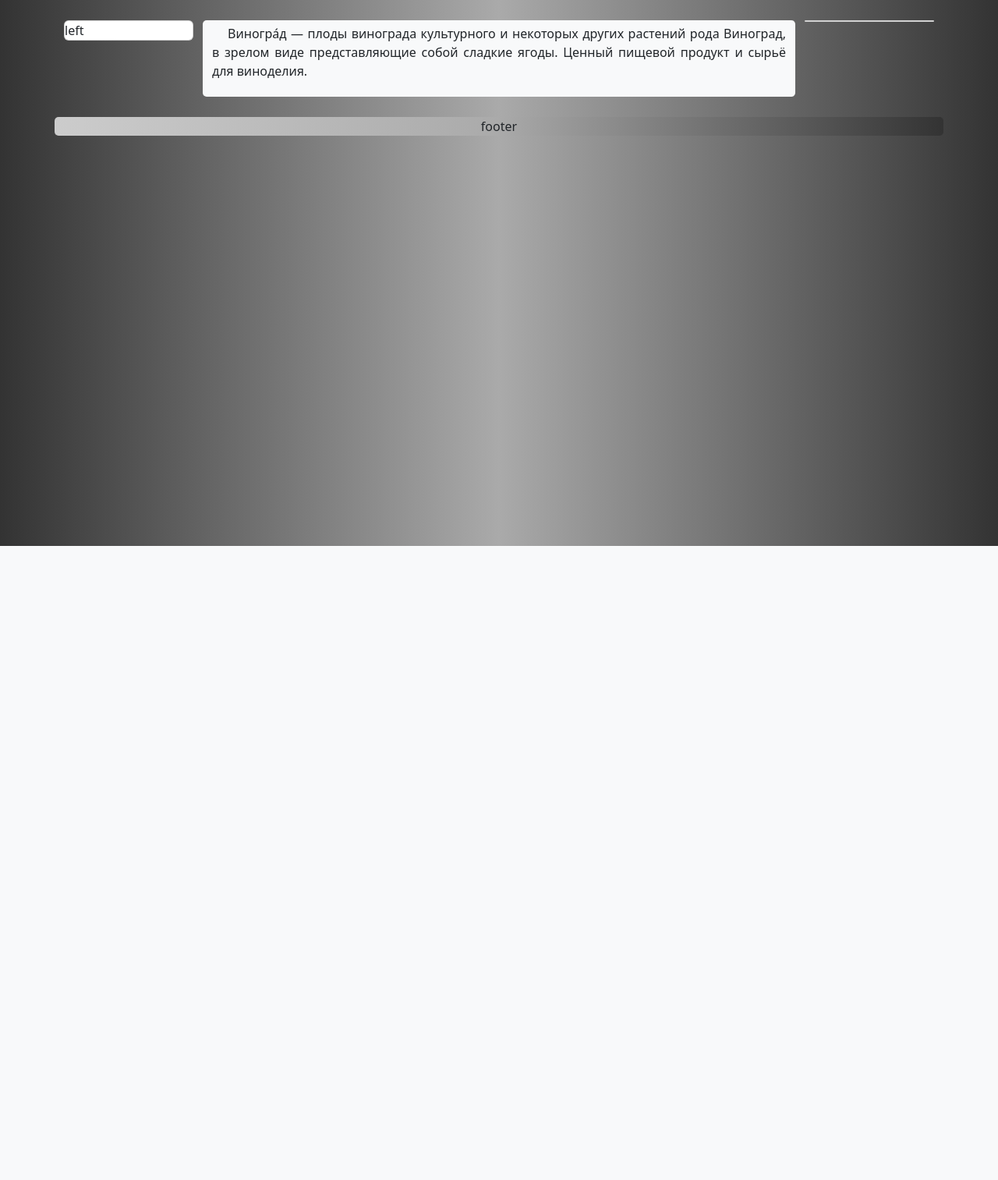
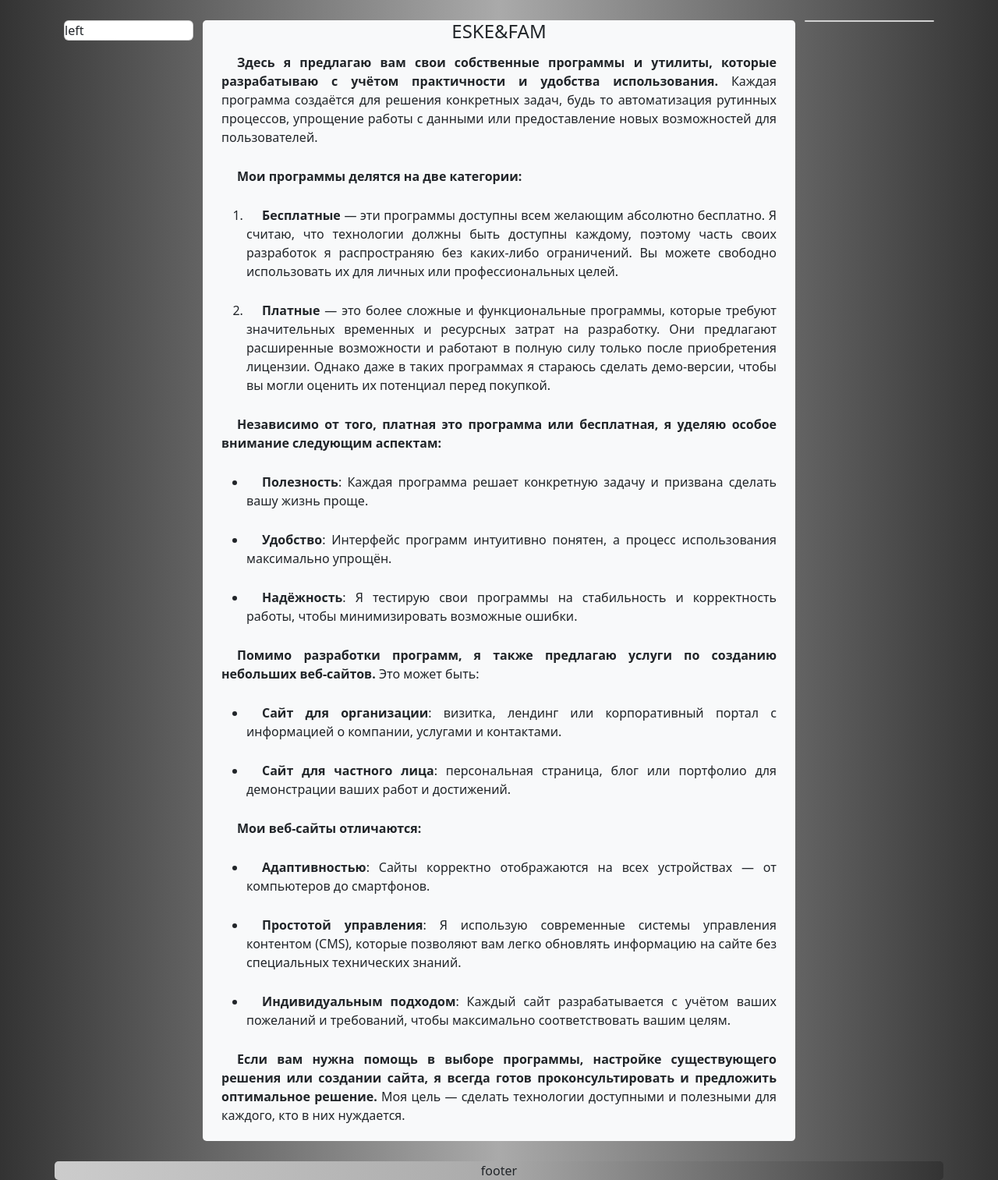
Before and after one commit to eskealexey/eske70ru, a Django app: page / in a window 1280 px wide. Shown: the part 100-1613 px from the top of the page at 78% size. Before the commit the page ends 800 px from the top, so only its background shows below. Run offline with Django 5.2, Linux system fonts and the light colour scheme; some libraries are stand-ins or nearby versions.

```diff
--- a/eske70ru/eske70ru/settings.py
+++ b/eske70ru/eske70ru/settings.py
@@ -227,7 +227,7 @@ AUTH_PASSWORD_VALIDATORS = [
 
 LANGUAGE_CODE = 'ru-ru'
 
-TIME_ZONE = 'UTC'
+TIME_ZONE = 'Europe/Moscow'
 
 USE_I18N = True
 
--- a/eske70ru/programs/models.py
+++ b/eske70ru/programs/models.py
@@ -50,4 +50,4 @@ class SoftDownload(models.Model):
     count = models.IntegerField(verbose_name='Количество скачиваний', default=1)
 
     def __str__(self):
-        return self.ip_remote
+        return f'{self.ip_remote} -- {Program.objects.get(id=self.program_id).name} : {self.count}'
--- a/eske70ru/templates/main/main.html
+++ b/eske70ru/templates/main/main.html
@@ -1,9 +1,68 @@
 {% extends 'index_template.html' %}
 
 {% block content %}
-<article class="main">
-     <p>Виногра́д — плоды винограда культурного и некоторых других растений рода Виноград, в зрелом виде представляющие
-         собой сладкие ягоды. Ценный пищевой продукт и сырьё для виноделия. </p>
+<article class="container">
+
+<h4 class="text-center">ESKE&FAM</h4>
+
+<div class="ds-markdown ds-markdown--block" style="--ds-md-zoom: 1.143;">
+    <p><strong>Здесь я предлагаю вам свои собственные программы и утилиты, которые разрабатываю с учётом практичности
+        и удобства использования.</strong> Каждая программа создаётся для решения конкретных задач, будь то автоматизация
+        рутинных процессов, упрощение работы с данными или предоставление новых возможностей для пользователей.</p>
+    <p><strong>Мои программы делятся на две категории:</strong></p>
+    <ol start="1"><li><p><strong>Бесплатные</strong> — эти программы доступны всем желающим абсолютно бесплатно.
+        Я считаю, что технологии должны быть доступны каждому, поэтому часть своих разработок я распространяю без
+        каких-либо ограничений. Вы можете свободно использовать их для личных или профессиональных целей.</p>
+    </li><li>
+        <p><strong>Платные</strong> — это более сложные и функциональные программы, которые требуют значительных временных
+            и ресурсных затрат на разработку. Они предлагают расширенные возможности и работают в полную силу только
+            после приобретения лицензии. Однако даже в таких программах я стараюсь сделать демо-версии, чтобы вы могли
+            оценить их потенциал перед покупкой.</p>
+    </li>
+    </ol>
+    <p><strong>Независимо от того, платная это программа или бесплатная, я уделяю особое внимание следующим
+        аспектам:</strong></p>
+    <ul>
+        <li>
+            <p><strong>Полезность</strong>: Каждая программа решает конкретную задачу и призвана сделать вашу жизнь проще.</p>
+        </li><li>
+        <p><strong>Удобство</strong>: Интерфейс программ интуитивно понятен, а процесс использования максимально упрощён.</p>
+    </li><li>
+        <p><strong>Надёжность</strong>: Я тестирую свои программы на стабильность и корректность работы, чтобы
+            минимизировать возможные ошибки.</p>
+    </li>
+    </ul>
+    <p><strong>Помимо разработки программ, я также предлагаю услуги по созданию небольших веб-сайтов.</strong> Это может быть:</p>
+    <ul>
+        <li>
+            <p><strong>Сайт для организации</strong>: визитка, лендинг или корпоративный портал с информацией о компании,
+                услугами и контактами.</p>
+        </li><li>
+        <p><strong>Сайт для частного лица</strong>: персональная страница, блог или портфолио для демонстрации ваших
+            работ и достижений.</p>
+    </li>
+    </ul>
+    <p><strong>Мои веб-сайты отличаются:</strong></p>
+    <ul>
+        <li>
+            <p><strong>Адаптивностью</strong>: Сайты корректно отображаются на всех устройствах — от компьютеров до
+                смартфонов.</p>
+        </li>
+        <li>
+            <p><strong>Простотой управления</strong>: Я использую современные системы управления контентом (CMS),
+                которые позволяют вам легко обновлять информацию на сайте без специальных технических знаний.</p>
+        </li>
+        <li>
+            <p><strong>Индивидуальным подходом</strong>: Каждый сайт разрабатывается с учётом ваших пожеланий и
+                требований, чтобы максимально соответствовать вашим целям.</p>
+        </li>
+    </ul>
+    <p><strong>Если вам нужна помощь в выборе программы, настройке существующего решения или создании сайта,
+        я всегда готов проконсультировать и предложить оптимальное решение.</strong>
+        Моя цель — сделать технологии доступными и полезными для каждого, кто в них нуждается.</p>
+
+</div>
+
 
 </article>
 {% endblock %}
```
Also changed, not shown: eske70ru/programs/views.py (+10 -0 lines), eske70ru/templates/programs/program_detail.html (+21 -6 lines), eske70ru/templates/programs/view_programs.html (+9 -2 lines), eske70ru/db.sqlite3.
